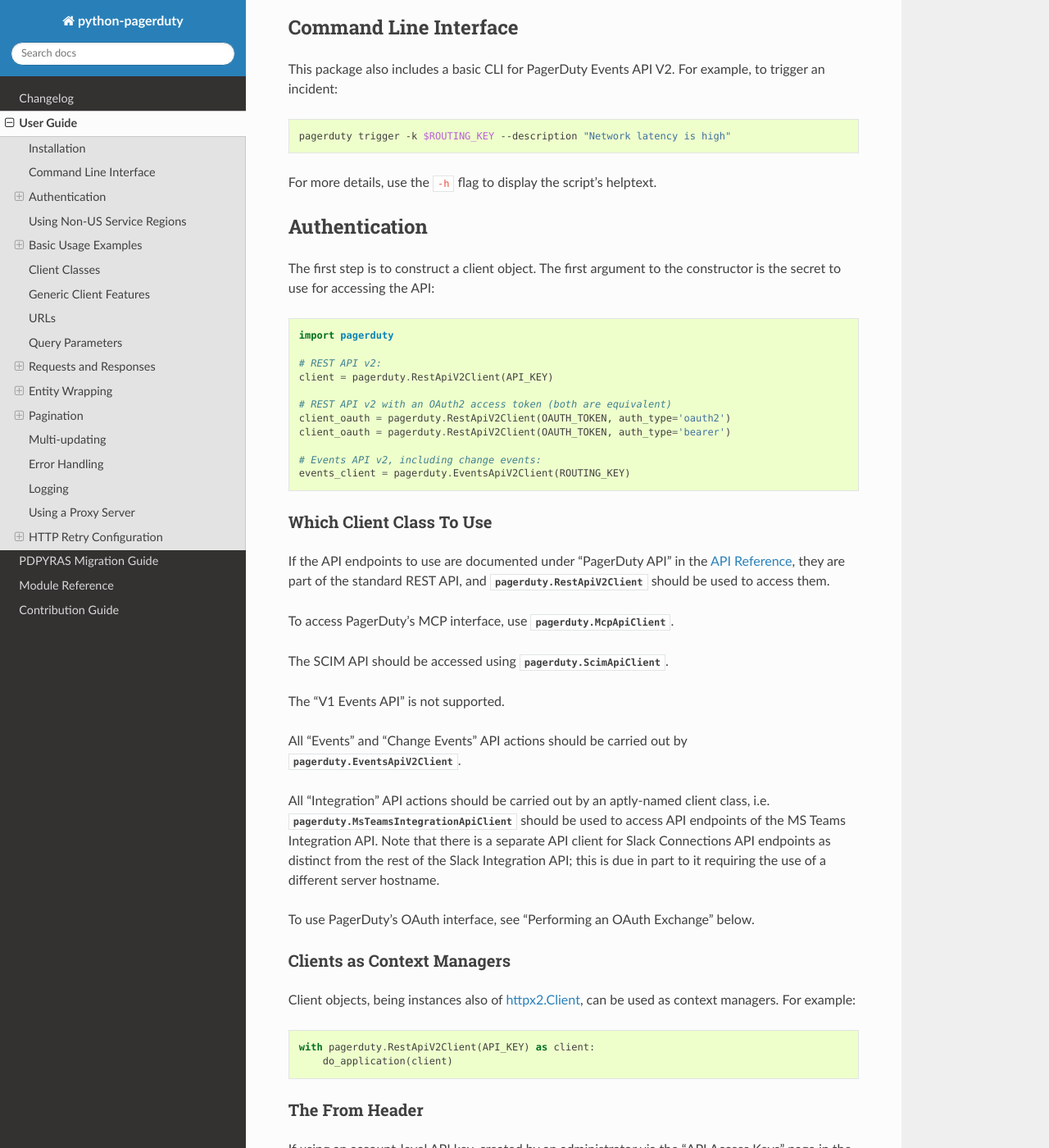
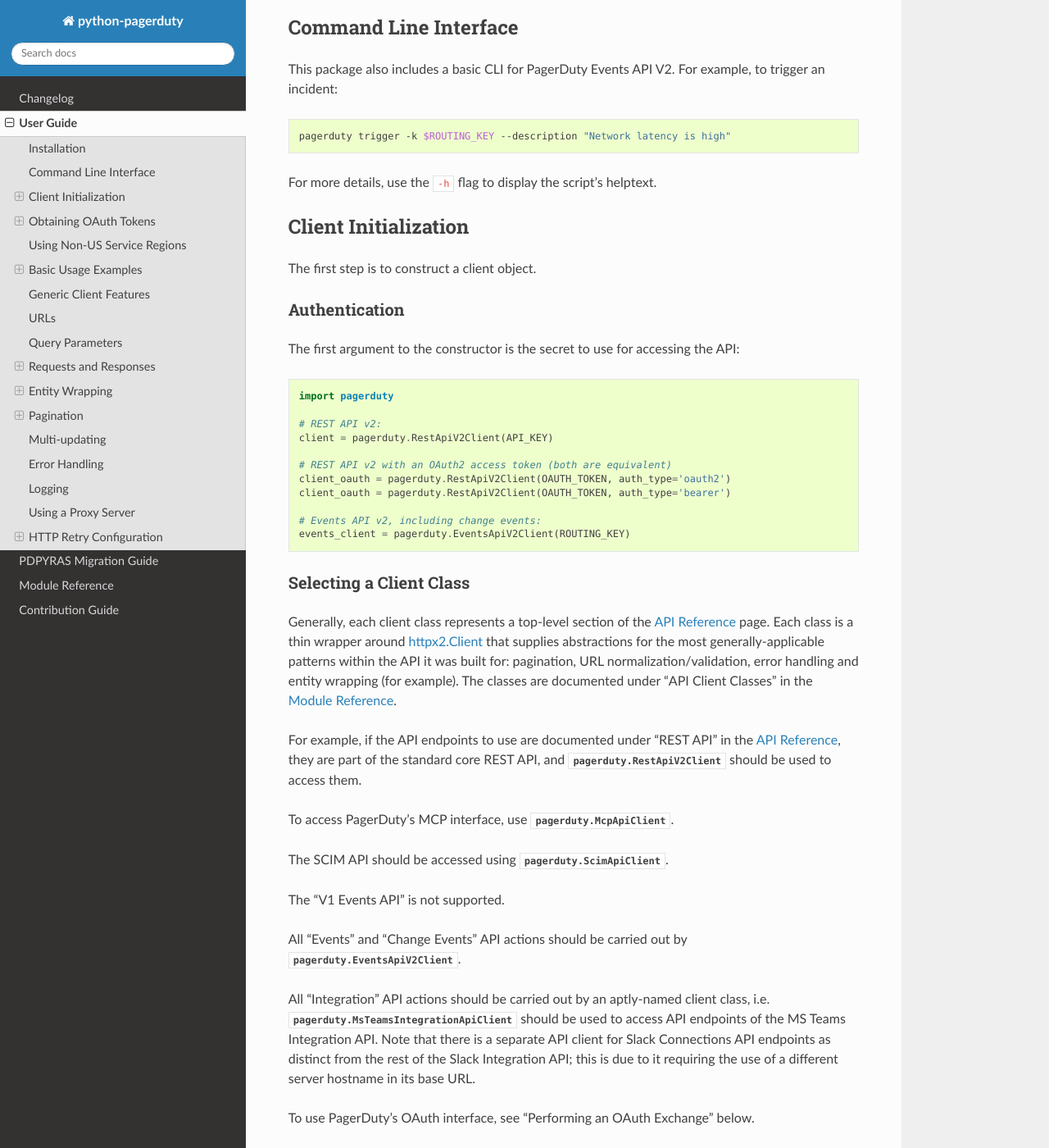
Before and after one commit to PagerDuty/python-pagerduty, a Sphinx documentation site: the page built from sphinx/source/user_guide.rst, in a window 1280 px wide and 1400 px high, scrolled down 386 px. Shown: the whole window at 82% size. Built offline with Sphinx 7.4.7 and the Read the Docs theme 3.1.0, drawn with Linux system fonts in a browser that asks for light colours; some of the changed text lies outside the part shown.

Commit message:
docs: condense a few sections together, remove redundant information

```diff
--- a/sphinx/source/user_guide.rst
+++ b/sphinx/source/user_guide.rst
@@ -27,10 +27,14 @@
 
 For more details, use the ``-h`` flag to display the script's helptext.
 
+Client Initialization
+---------------------
+The first step is to construct a client object.
+
 Authentication
---------------
-The first step is to construct a client object. The first argument to the
-constructor is the secret to use for accessing the API:
+**************
+The first argument to the constructor is the secret to use for accessing the
+API:
 
 .. code-block:: python
 
@@ -47,12 +51,21 @@
     events_client = pagerduty.EventsApiV2Client(ROUTING_KEY)
 
 
-Which Client Class To Use
-*************************
-If the API endpoints to use are documented under "PagerDuty API" in the
+Selecting a Client Class
+************************
+Generally, each client class represents a top-level section of the `API
+Reference
+<https://docs.pagerduty.com/developer/api/reference>`_
+page.  Each class is a thin wrapper around `httpx2.Client`_ that supplies abstractions
+for the most generally-applicable patterns within the API it was built for:
+pagination, URL normalization/validation, error handling and entity wrapping
+(for example). The classes are documented under "API Client Classes" in the
+:ref:`module_reference`.
+
+For example, if the API endpoints to use are documented under "REST API" in the
 `API Reference
-<https://developer.pagerduty.com/api-reference/e65c5833eeb07-pager-duty-api>`_,
-they are part of the standard REST API, and :attr:`pagerduty.RestApiV2Client`
+<https://docs.pagerduty.com/developer/api/reference>`_,
+they are part of the standard core REST API, and :attr:`pagerduty.RestApiV2Client`
 should be used to access them.
 
 To access PagerDuty's MCP interface, use :attr:`pagerduty.McpApiClient`.
@@ -68,11 +81,10 @@
 class, i.e. :attr:`pagerduty.MsTeamsIntegrationApiClient` should be used to
 access API endpoints of the MS Teams Integration API. Note that there is a
 separate API client for Slack Connections API endpoints as distinct from the
-rest of the Slack Integration API; this is due in part to it requiring the use
-of a different server hostname.
+rest of the Slack Integration API; this is due to it requiring the use of a
+different server hostname in its base URL.
 
 To use PagerDuty's OAuth interface, see "Performing an OAuth Exchange" below.
-
 
 Clients as Context Managers
 ***************************
@@ -111,6 +123,12 @@
 
 * ``account`` if its API secret is an account-level API key
 * ``user`` if it is using a user-scoped API key.
+
+Obtaining OAuth Tokens
+----------------------
+Additional client classes are supplied for implementing OAuth exchanges; the
+resulting secret obtained in the exchange can then be used for authentication
+with many of the API client classes.
 
 Performing an OAuth Exchange to Obtain an Access Token
 ******************************************************
@@ -226,6 +244,7 @@
     # API clients can now be constructed with access_token;
     # stored values of refresh_token and expiration_date must be updated
 
+
 Using Non-US Service Regions
 ----------------------------
 If your PagerDuty account is in the EU or other service region outside the US,
@@ -248,8 +267,6 @@
     client = pagerduty.RestApiV2Client(API_KEY)
     client.url = "https://api.eu.pagerduty.com"
 
-.. code-block:: python
-
     # Events API:
     events_client = pagerduty.EventsApiClient(
         API_KEY,
@@ -258,8 +275,6 @@
     # Or:
     events_client = pagerduty.EventsApiClient(API_KEY)
     events_client.url = 'https://events.eu.pagerduty.com'
-
-.. code-block:: python
 
     # Slack Integration "Connections" API (and likewise for other
     # APIs that use apps.pagerduty.com and/or some unique base path)
@@ -274,6 +289,11 @@
 
 Basic Usage Examples
 --------------------
+
+The most basic way of accessing the API is using the methods ``get``, ``post``,
+``put``, ``patch`` and ``delete`` make requests; they return `httpx2.Response`_
+objects. While some abstractions are available for making API calls, this
+original method remains available.
 
 REST API v2
 ***********
@@ -450,26 +470,6 @@
 
     events_client.submit("new build finished at latest HEAD",
         source="automation")
-
-Client Classes
---------------
-For each of the APIs documented in the top-level sections of the `API
-References
-<https://developer.pagerduty.com/api-reference/e65c5833eeb07-pager-duty-api>`_
-page, this library supports and provides abstraction for the API if it has a
-dedicated client class. These classes are documented under
-"API Client Classes" in :ref:`module_reference`.
-
-All client classes are based on :class:`pagerduty.ApiClient` and inherit its
-features.
-
-The class :class:`pagerduty.RestApiV2BaseClient` defines abstractions for
-features documented under the generic `REST API v2 Overview`_, and
-:class:`pagerduty.RestApiV2Client` inherits them.
-
-The "Integration" APIs are based loosely on REST API v2, and support several of
-the same features and conventions to varying degrees. For this reason, they
-also are based on inherit the features of :class:`pagerduty.RestApiV2BaseClient`.
 
 Generic Client Features
 -----------------------
```
